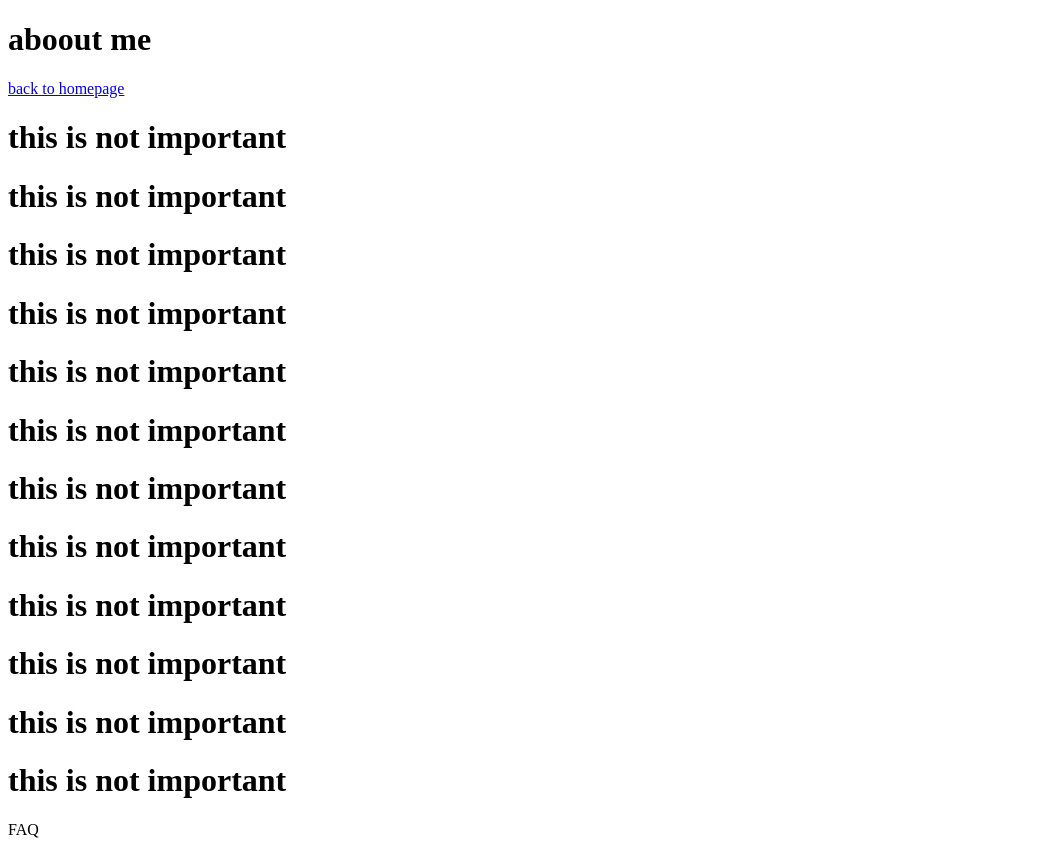
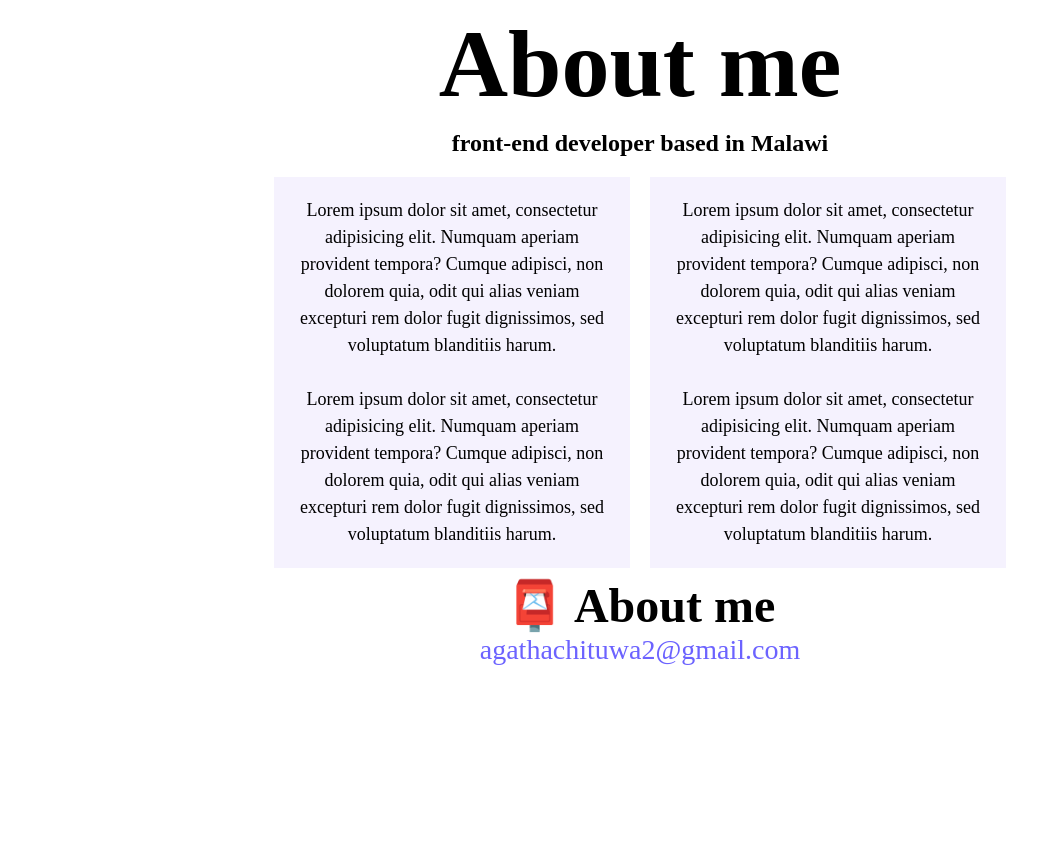
Before and after one commit to agatha-chituwa/Portifolio, a plain HTML site: page components/about.html in a window 1280 px wide. Shown: the whole page, without its empty margins (0-1061 px from the left). After the commit the page ends 800 px from the top, so only its background shows below. Drawn offline with Linux system fonts and the light colour scheme.

Commit message:
advanced css assignment submit

```diff
--- a/components/about.html
+++ b/components/about.html
@@ -4,22 +4,91 @@
     <meta charset="UTF-8" />
     <meta name="viewport" content="width=device-width, initial-scale=1.0" />
     <title>Document</title>
+    <style>
+      :root {
+        --text: center;
+        --weight: 700;
+        --color: #6c63ff;
+        --color-primary: white;
+      }
+      .container {
+        display: flex;
+        justify-content: center;
+      }
+      .about-me {
+        font-weight: var(--weight);
+        font-size: 96px;
+        text-align: var(--text);
+      }
+      p {
+        font-family: "Times New Roman", Times, serif;
+        font-size: 24px;
+        text-align: var(--text);
+        font-weight: 700;
+        line-height: 0;
+      }
+      .about-div {
+        display: flex;
+        flex-direction: row;
+        justify-content: center;
+      }
+      .para {
+        text-align: center;
+        background-color: #f5f2fe;
+        margin: 10px;
+        width: 25%;
+        padding: 20px;
+        font-size: 18px;
+        line-height: 27px;
+      }
+      .contact {
+        font-weight: var(--weight);
+        font-size: 48px;
+        text-align: var(--text);
+      }
+      #email {
+        font-weight: 400px;
+        font-size: 28px;
+        text-align: var(--text);
+        color: rgb(108, 99, 255);
+      }
+      #email:hover {
+        text-decoration: underline;
+      }
+    </style>
   </head>
   <body>
-    <h1>aboout me</h1>
-    <a href="../index.html">back to homepage</a>
-    <h1>this is not important</h1>
-    <h1>this is not important</h1>
-    <h1>this is not important</h1>
-    <h1>this is not important</h1>
-    <h1>this is not important</h1>
-    <h1>this is not important</h1>
-    <h1>this is not important</h1>
-    <h1>this is not important</h1>
-    <h1>this is not important</h1>
-    <h1>this is not important</h1>
-    <h1>this is not important</h1>
-    <h1>this is not important</h1>
-    <div id="faq">FAQ</div>
+    <div class="container">
+      <div class="children">
+        <div class="about-me">About me</div>
+        <p>front-end developer based in Malawi</p>
+        <div class="about-div">
+          <div class="para">
+            Lorem ipsum dolor sit amet, consectetur adipisicing elit. Numquam
+            aperiam provident tempora? Cumque adipisci, non dolorem quia, odit
+            qui alias veniam excepturi rem dolor fugit dignissimos, sed
+            voluptatum blanditiis harum.
+            <br /><br />
+            Lorem ipsum dolor sit amet, consectetur adipisicing elit. Numquam
+            aperiam provident tempora? Cumque adipisci, non dolorem quia, odit
+            qui alias veniam excepturi rem dolor fugit dignissimos, sed
+            voluptatum blanditiis harum.
+          </div>
+          <div class="para">
+            Lorem ipsum dolor sit amet, consectetur adipisicing elit. Numquam
+            aperiam provident tempora? Cumque adipisci, non dolorem quia, odit
+            qui alias veniam excepturi rem dolor fugit dignissimos, sed
+            voluptatum blanditiis harum. <br /><br />
+            Lorem ipsum dolor sit amet, consectetur adipisicing elit. Numquam
+            aperiam provident tempora? Cumque adipisci, non dolorem quia, odit
+            qui alias veniam excepturi rem dolor fugit dignissimos, sed
+            voluptatum blanditiis harum.
+          </div>
+        </div>
+
+        <div class="contact">📮 About me</div>
+        <div id="email">agathachituwa2@gmail.com</div>
+      </div>
+    </div>
   </body>
 </html>
```
Also changed, not shown: index.html (+4 -2 lines).
